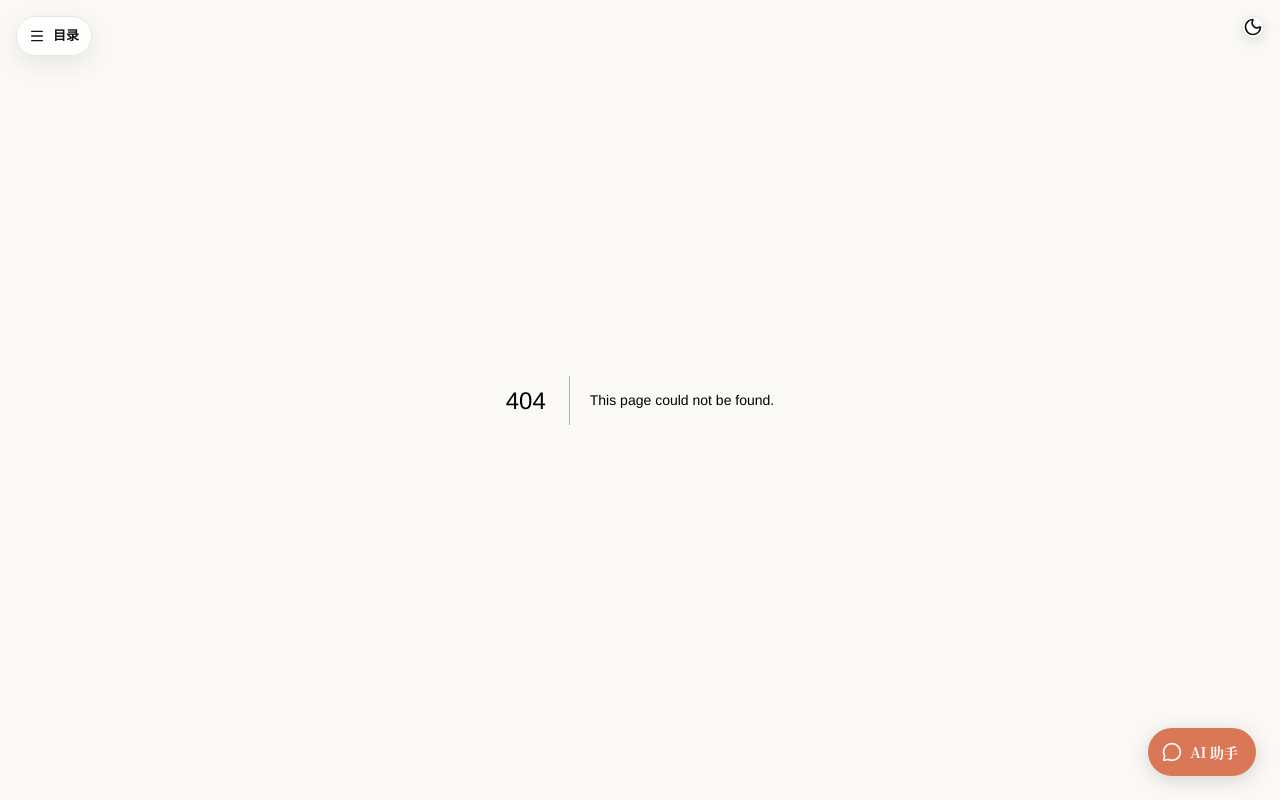
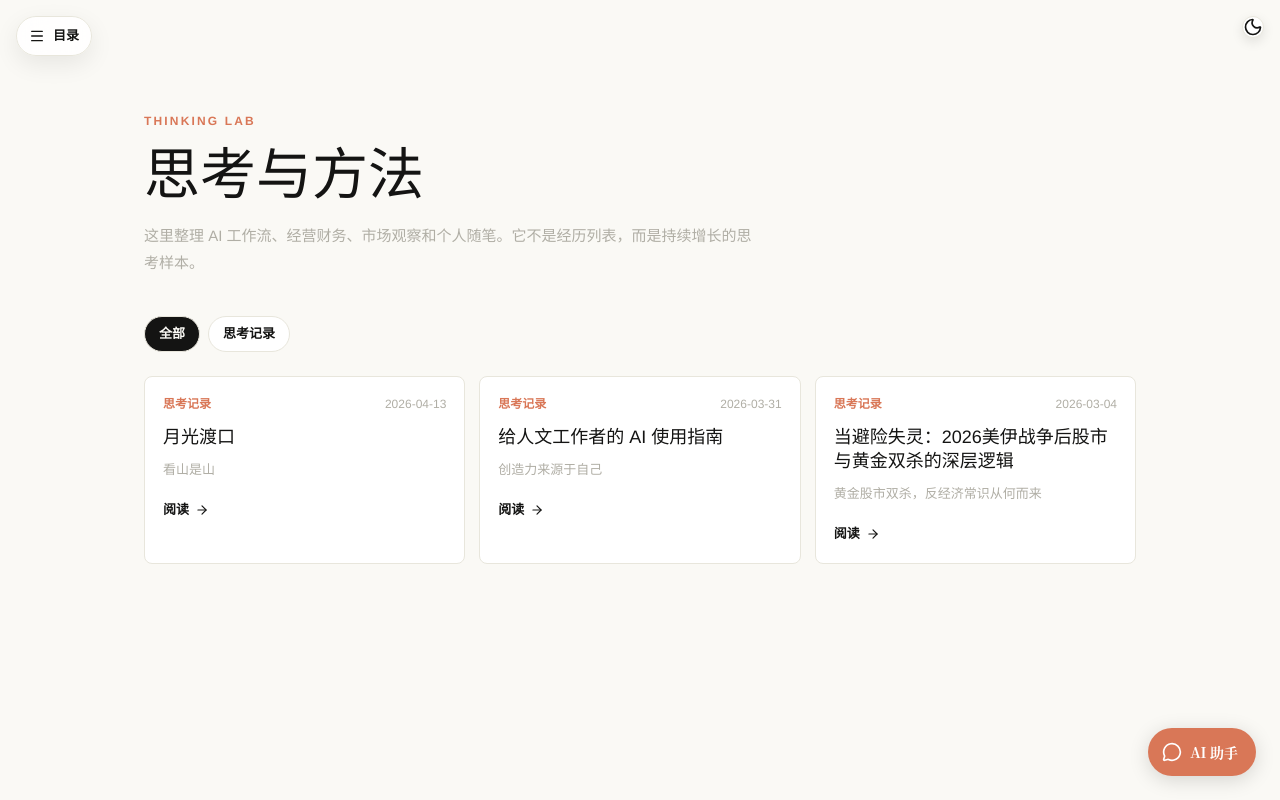
Before and after one commit to yinpengtao2002-ai/yinpengtao2002-ai.github.io, a Next.js app: page /thinking-lab in a window 1280 px wide. Before the commit this address had no page. Built offline with nearby package versions, Linux system fonts and the light colour scheme.

Commit message:
Add thinking lab listing

```diff
--- /dev/null
+++ b/src/app/thinking-lab/page.tsx
@@ -0,0 +1,12 @@
+import type { Metadata } from "next";
+import { thinkingContent } from "@/lib/data/generated/content";
+import ThinkingLabClient from "@/components/thinking/ThinkingLabClient";
+
+export const metadata: Metadata = {
+  title: "思考与方法｜Lucas Yin",
+  description: "Lucas Yin 关于 AI 工作流、经营财务、市场观察和个人随笔的持续记录。",
+};
+
+export default function ThinkingLabPage() {
+  return <ThinkingLabClient articles={thinkingContent} />;
+}
--- /dev/null
+++ b/src/components/thinking/ThinkingLabClient.tsx
@@ -0,0 +1,101 @@
+"use client";
+
+import { useMemo, useState } from "react";
+import type { CSSProperties } from "react";
+import { motion } from "framer-motion";
+import Link from "next/link";
+import { ArrowRight } from "lucide-react";
+import type { ContentItem } from "@/lib/data/generated/content";
+
+const UI_FONT =
+  'var(--font-poppins), "PingFang SC", "Hiragino Sans GB", "Microsoft YaHei", "Helvetica Neue", Arial, sans-serif';
+
+function getCategory(item: ContentItem) {
+  return item.category || "思考记录";
+}
+
+export default function ThinkingLabClient({ articles }: { articles: ContentItem[] }) {
+  const categories = useMemo(() => {
+    const values = Array.from(new Set(articles.map(getCategory)));
+    return ["全部", ...values];
+  }, [articles]);
+  const [activeCategory, setActiveCategory] = useState("全部");
+  const visibleArticles = activeCategory === "全部"
+    ? articles
+    : articles.filter((item) => getCategory(item) === activeCategory);
+
+  return (
+    <div style={{ minHeight: "100vh", background: "var(--background)", color: "var(--foreground)", fontFamily: UI_FONT }}>
+      <section style={{ maxWidth: 1040, margin: "0 auto", padding: "7rem 1.5rem 2.5rem" }}>
+        <p style={{ color: "var(--accent)", letterSpacing: "0.18em", textTransform: "uppercase", fontSize: 12, fontWeight: 700, marginBottom: 14 }}>
+          Thinking Lab
+        </p>
+        <h1 style={{ fontSize: "clamp(2rem, 5vw, 3.5rem)", lineHeight: 1.1, letterSpacing: 0, marginBottom: 16 }}>
+          思考与方法
+        </h1>
+        <p style={{ maxWidth: 620, color: "var(--muted)", lineHeight: 1.8, fontSize: 15 }}>
+          这里整理 AI 工作流、经营财务、市场观察和个人随笔。它不是经历列表，而是持续增长的思考样本。
+        </p>
+      </section>
+
+      <section style={{ maxWidth: 1040, margin: "0 auto", padding: "0 1.5rem 5rem" }}>
+        <div style={{ display: "flex", flexWrap: "wrap", gap: 8, marginBottom: 24 }}>
+          {categories.map((category) => (
+            <button
+              key={category}
+              type="button"
+              onClick={() => setActiveCategory(category)}
+              style={pillStyle(activeCategory === category)}
+            >
+              {category}
+            </button>
+          ))}
+        </div>
+
+        <div style={{ display: "grid", gridTemplateColumns: "repeat(auto-fit, minmax(260px, 1fr))", gap: 14 }}>
+          {visibleArticles.map((article, index) => (
+            <motion.article
+              key={article.slug}
+              initial={{ opacity: 0, y: 14 }}
+              animate={{ opacity: 1, y: 0 }}
+              transition={{ duration: 0.28, delay: index * 0.04 }}
+            >
+              <Link href={article.href} style={{ display: "block", height: "100%", textDecoration: "none" }}>
+                <div style={{ height: "100%", border: "1px solid var(--border)", borderRadius: 8, background: "var(--card)", padding: 18 }}>
+                  <div style={{ display: "flex", justifyContent: "space-between", gap: 12, marginBottom: 12 }}>
+                    <span style={{ color: "var(--accent)", fontSize: 12, fontWeight: 700 }}>{getCategory(article)}</span>
+                    <span style={{ color: "var(--muted)", fontSize: 12 }}>{article.date}</span>
+                  </div>
+                  <h2 style={{ fontSize: 18, lineHeight: 1.35, color: "var(--foreground)", marginBottom: 10 }}>
+                    {article.title}
+                  </h2>
+                  <p style={{ color: "var(--muted)", fontSize: 13, lineHeight: 1.7, marginBottom: 16 }}>
+                    {article.description}
+                  </p>
+                  <span style={{ display: "inline-flex", alignItems: "center", gap: 6, color: "var(--foreground)", fontSize: 13, fontWeight: 700 }}>
+                    阅读 <ArrowRight style={{ width: 14, height: 14 }} />
+                  </span>
+                </div>
+              </Link>
+            </motion.article>
+          ))}
+        </div>
+      </section>
+    </div>
+  );
+}
+
+function pillStyle(active: boolean): CSSProperties {
+  return {
+    minHeight: 36,
+    padding: "0 14px",
+    borderRadius: 999,
+    border: "1px solid var(--border)",
+    background: active ? "var(--foreground)" : "var(--card)",
+    color: active ? "var(--background)" : "var(--foreground)",
+    fontWeight: 700,
+    fontSize: 13,
+    cursor: "pointer",
+    fontFamily: "inherit",
+  };
+}
```
